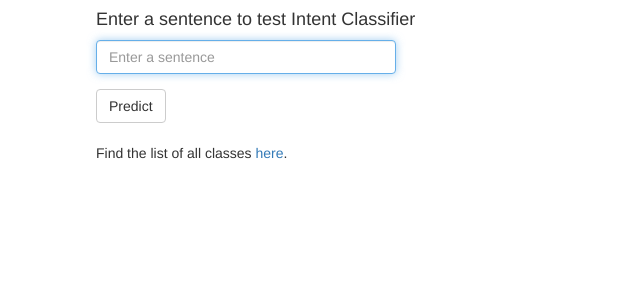
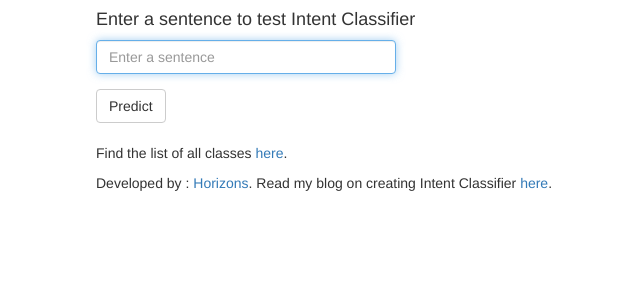
Before and after one commit to hetpandya/heroku-intent-classifier-deployment, a Flask app: page / in a window 1280 px wide. Shown: the top 300 px of the page, without its empty margins (59-699 px from the left). Run offline with Flask 2, Linux system fonts and the light colour scheme; parts of the project's set-up code (start-up, migrations or seed data) failed here and were passed over; some libraries are stand-ins or nearby versions.

Commit message:
Update index.html

```diff
--- a/templates/index.html
+++ b/templates/index.html
@@ -32,7 +32,13 @@
           {% endif %}
       </div>
 
+
+    <div class="row-sm-5 row-sm-offset-1">
+      <p>Developed by : <a href='https://github.com/horizons-ml' target="_blank">Horizons</a>. Read my blog on creating Intent Classifier <a href='https://medium.com/analytics-vidhya/creating-your-own-intent-classifier-b86e000a4926' target="_blank">here</a>.</p>
     </div>
+
+    </div>
+
 
   </body>
 </html>
```
